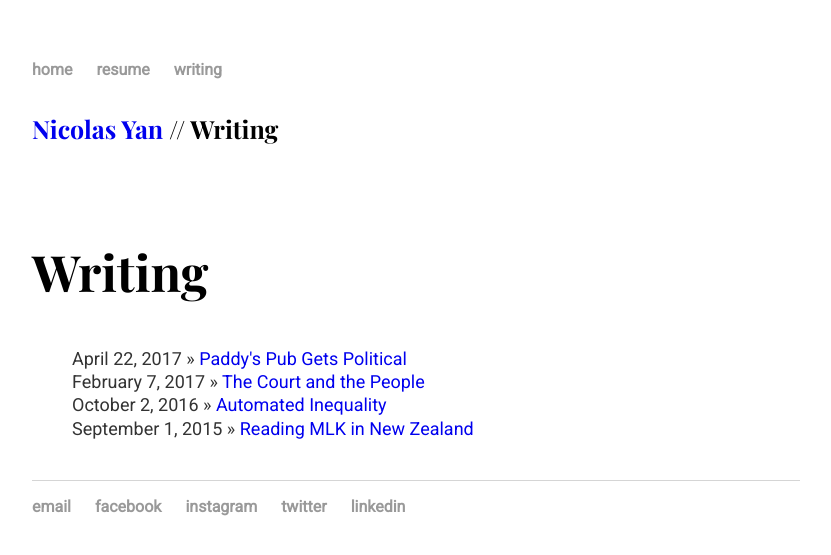
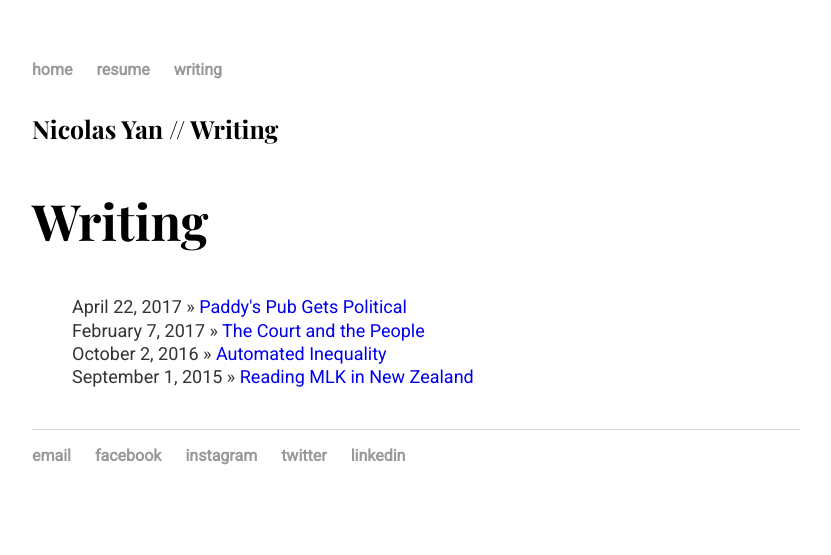
Before and after one commit to nicolas-yan/nicolas-yan.github.io, a Jekyll site: the page built from writing/index.html, in a window 1280 px wide. Shown: the top 555 px of the page, without its empty margins (224-1055 px from the left). Built offline with Jekyll 4.4.1, drawn with Linux system fonts in a browser that asks for light colours; some web fonts are replaced.

Commit message:
Update index.html

```diff
--- a/writing/index.html
+++ b/writing/index.html
@@ -2,8 +2,7 @@
 layout: default
 title: Writing
 ---
-	<h4><a href="/">Nicolas Yan</a>  //  Writing</h4>
-	<br>
+	<h4><a style="color:#000000" href="/">Nicolas Yan</a>  //  Writing</h4>
 	<h2>{{ page.title }}</h2>
 	<ul class="posts">
 
```
